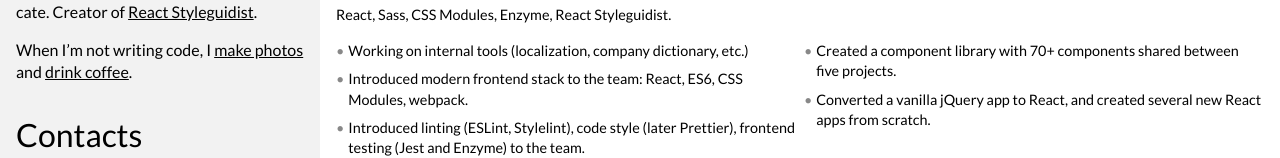
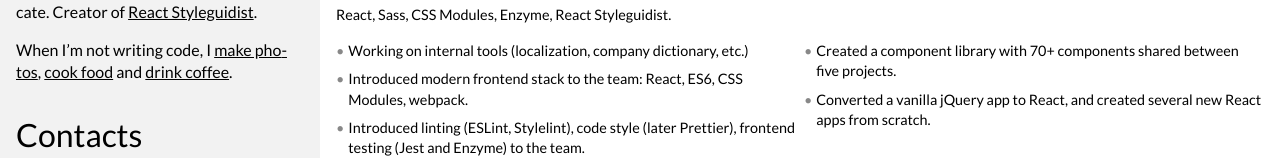
Before and after one commit to sapegin/cv, a website: page public/index.html in a window 1280 px wide. Shown: the part 642-800 px from the top of the page. Drawn offline with Linux system fonts and the light colour scheme.

Commit message:
Add link to Tacohuaco

```diff
--- a/public/index.html
+++ b/public/index.html
@@ -49,6 +49,12 @@
 							target="_blank"
 							rel="noopener noreferrer"
 							>make photos</a
+						>,
+						<a
+							href="https://tacohuaco.co/"
+							target="_blank"
+							rel="noopener noreferrer"
+							>cook food</a
 						>
 						and
 						<a
```
